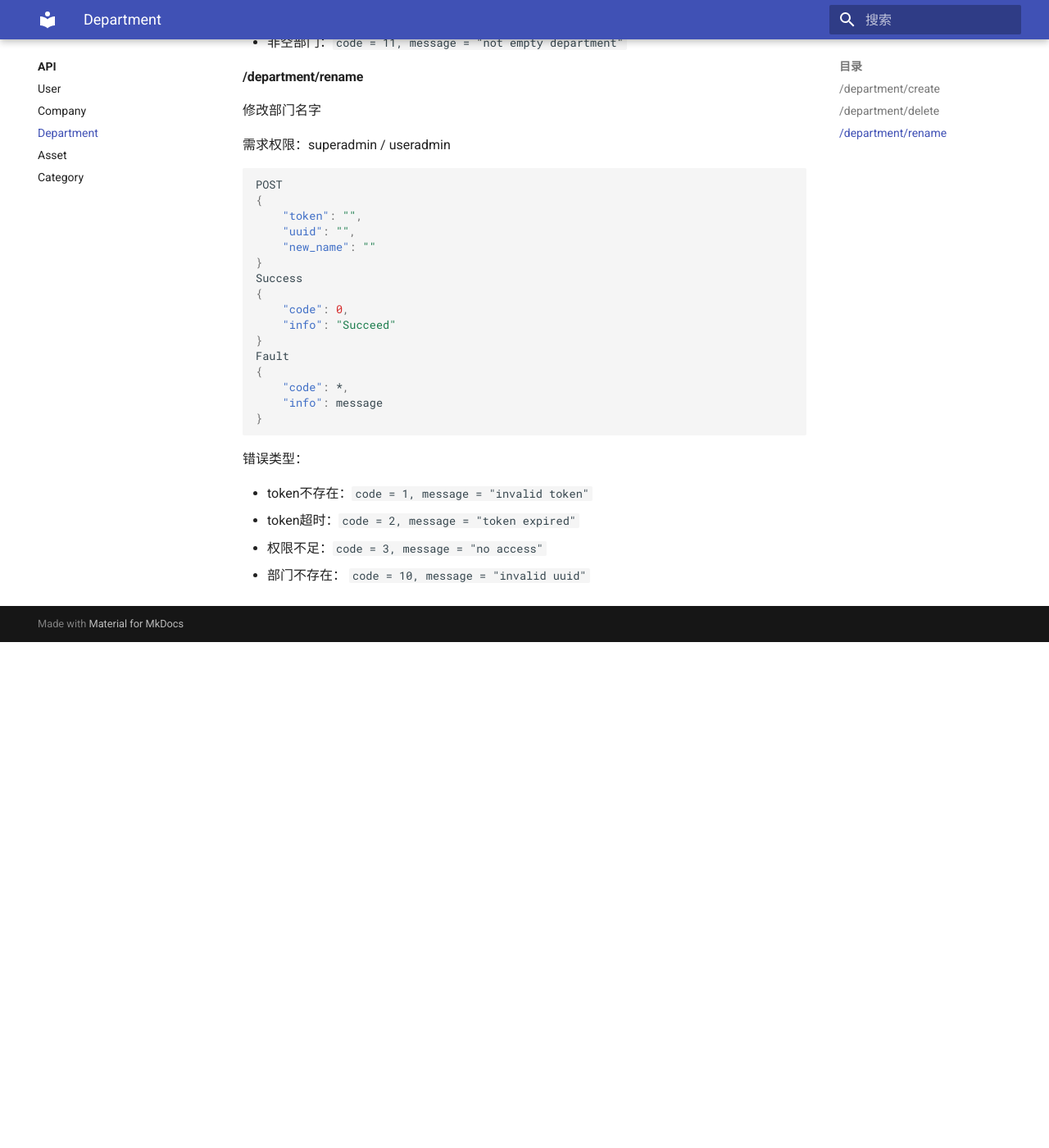
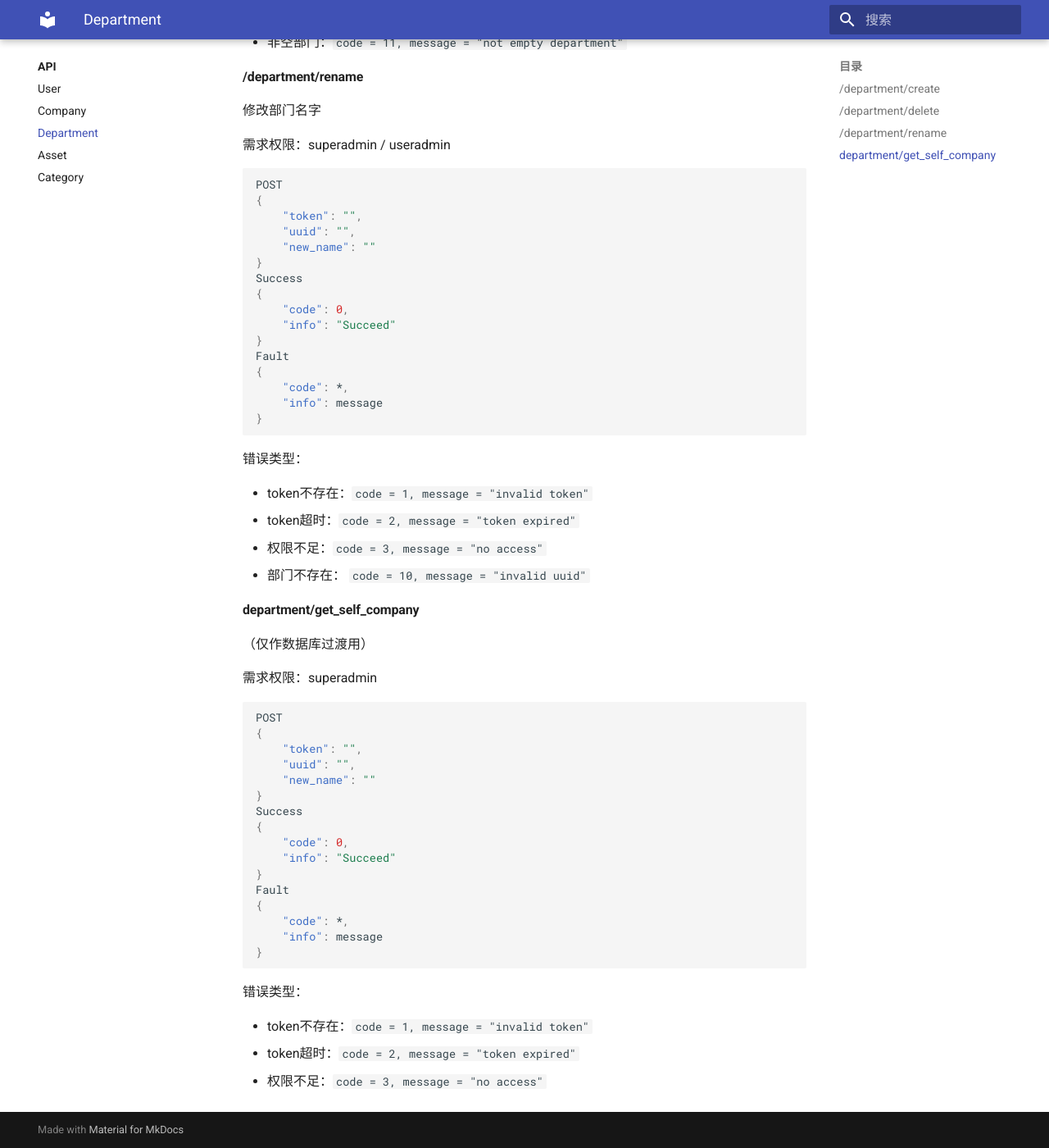
Before and after one commit to kuritas/asseta-docs, an MkDocs documentation site: the page built from docs/API/department.md, in a window 1280 px wide and 1400 px high, scrolled down 1462 px. Shown: the whole window at 82% size. Built offline with MkDocs 1.6.1 and Material for MkDocs 9.7.7, drawn with Linux system fonts in a browser that asks for light colours; before the commit the page ends 2245 px from its top, so only the background shows below that.

Commit message:
department/get_self_company

````diff
--- a/docs/API/department.md
+++ b/docs/API/department.md
@@ -96,3 +96,36 @@ Fault
 * token超时：`code = 2, message = "token expired"`
 * 权限不足：`code = 3, message = "no access"`
 * 部门不存在： `code = 10, message = "invalid uuid"`
+
+
+#### department/get_self_company
+
+（仅作数据库过渡用）
+
+需求权限：superadmin
+
+```json
+POST
+{
+	"token": "",
+	"uuid": "",
+	"new_name": ""
+}
+Success
+{
+	"code": 0,
+	"info": "Succeed"
+}
+Fault
+{
+	"code": *,
+	"info": message
+}
+
+```
+
+错误类型：
+
+* token不存在：`code = 1, message = "invalid token"`
+* token超时：`code = 2, message = "token expired"`
+* 权限不足：`code = 3, message = "no access"`
````
Also changed, not shown: docs/API/asset.md (+6 -4 lines).
